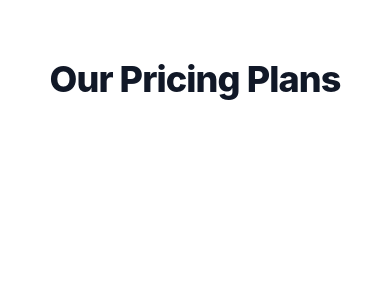
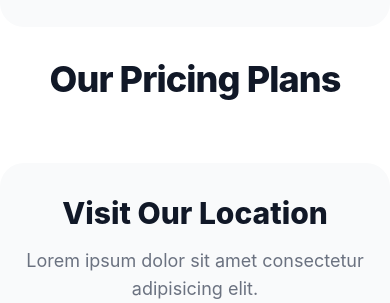
Before and after one commit to Abubakr-Alsheikh/hassanzaki-coaching-website, a Django app: page / in a window 390 px wide. Shown: the part 1630-1933 px from the top of the page. Before the commit the page ends 1730 px from the top, so only its background shows below. Run offline with Django 5.2, Linux system fonts and the light colour scheme; data that the repository does not hold is empty; some libraries are stand-ins or nearby versions; grey boxes are pictures that could not be loaded.

Commit message:
Adding contact

```diff
--- a/templates/index.html
+++ b/templates/index.html
@@ -3,7 +3,7 @@
 {% load static %}
 {% block content %}
 <section class="bg-white dark:bg-gray-900">
-    <div class="mx-auto grid max-w-screen-xl items-center px-4 py-8 pt-2 md:justify-center lg:grid-cols-12 lg:gap-8 lg:py-16 lg:pt-8 xl:gap-0">
+    <div class="mx-auto grid max-w-screen-xl items-center px-4 py-8 pt-2 md:justify-center lg:grid-cols-12 lg:gap-8 lg:py-16 lg:pt-12 xl:gap-0">
         <div class="mr-auto place-self-center text-center lg:col-span-7 lg:text-left">
             <h1 class="mb-4 max-w-2xl text-4xl font-extrabold leading-none tracking-tight dark:text-white md:text-5xl xl:text-6xl">We invest in the world’s potential</h1>
             <p class="mb-6 max-w-2xl font-light text-gray-500 dark:text-gray-400 md:text-lg lg:mb-8 lg:text-xl">We focus on markets where technology, innovation, and capital can unlock long-term value and drive economic growth.</p>
@@ -19,11 +19,11 @@
         </div>
     </div>
 </section>
-<section class="bg-white px-4 py-8 antialiased dark:bg-gray-900 md:py-16" id="about">
-    <div class="mx-auto mb-8 max-w-screen-md text-center lg:mb-12">
+<section class="rounded-3xl bg-gray-50 px-4 py-8 antialiased dark:bg-gray-900 md:py-16" id="about">
+    <div class="mx-auto mb-8 max-w-screen-md text-center lg:mb-5">
         <h2 class="mb-4 text-4xl font-extrabold tracking-tight text-gray-900 dark:text-white">About</h2>
     </div>
-    <div class="mx-auto grid max-w-screen-xl rounded-3xl bg-gray-50 p-4 dark:bg-gray-800 md:p-8 lg:grid-cols-12 lg:gap-8 lg:p-16 xl:gap-16">
+    <div class="mx-auto grid max-w-screen-xl bg-gray-50 p-4 dark:bg-gray-800 md:p-8 lg:grid-cols-12 lg:gap-8 lg:p-16 xl:gap-16">
       <div class="lg:col-span-5 lg:mt-0">
           <img class="mb-4 h-56 w-56 rounded-2xl sm:h-96 sm:w-96 md:h-full md:w-full" src="{% static "images/hassan.jpg" %}" alt="peripherals" />
       </div>
@@ -66,4 +66,40 @@
         </div>
     </div>
 </section>
+<section class="rounded-3xl bg-gray-50">
+    <div class="mx-auto max-w-7xl px-4 py-8 sm:px-6 lg:px-8 lg:py-10">
+        <div class="mx-auto max-w-2xl text-center lg:max-w-4xl">
+            <h2 class="text-3xl font-extrabold text-gray-900">Visit Our Location</h2>
+            <p class="mt-4 text-lg text-gray-500">Lorem ipsum dolor sit amet consectetur adipisicing elit.</p>
+        </div>
+        <div class="mt-16 lg:mt-20">
+            <div class="grid grid-cols-1 gap-8 md:grid-cols-2">
+                <div class="overflow-hidden rounded-lg">
+                    <iframe
+                        src="https://www.google.com/maps/embed?pb=!1m18!1m12!1m3!1d11672.945750644447!2d-122.42107853750231!3d37.7730507907087!2m3!1f0!2f0!3f0!3m2!1i1024!2i768!4f13.1!3m3!1m2!1s0x80858070cc2fbd55%3A0xa71491d736f62d5c!2sGolden%20Gate%20Bridge!5e0!3m2!1sen!2sus!4v1619524992238!5m2!1sen!2sus"
+                        width="100%" height="480" style="border:0;" allowfullscreen="" loading="lazy"></iframe>
+                </div>
+                <div>
+                    <div class="mx-auto max-w-full overflow-hidden rounded-lg">
+                        <div class="px-6 py-4">
+                            <h3 class="text-lg font-medium text-gray-900">Our Address</h3>
+                            <p class="mt-1 text-gray-600">123 Main St, San Francisco, CA 94105</p>
+                        </div>
+                        <div class="border-t border-gray-200 px-6 py-4">
+                            <h3 class="text-lg font-medium text-gray-900">Hours</h3>
+                            <p class="mt-1 text-gray-600">Monday - Friday: 9am - 5pm</p>
+                            <p class="mt-1 text-gray-600">Saturday: 10am - 4pm</p>
+                            <p class="mt-1 text-gray-600">Sunday: Closed</p>
+                        </div>
+                        <div class="border-t border-gray-200 px-6 py-4">
+                            <h3 class="text-lg font-medium text-gray-900">Contact</h3>
+                            <p class="mt-1 text-gray-600">Email: info@example.com</p>
+                            <p class="mt-1 text-gray-600">Phone: +1 23494 34993</p>
+                        </div>
+                    </div>
+                </div>
+            </div>
+        </div>
+    </div>
+</section>
 {% endblock content %}
```
